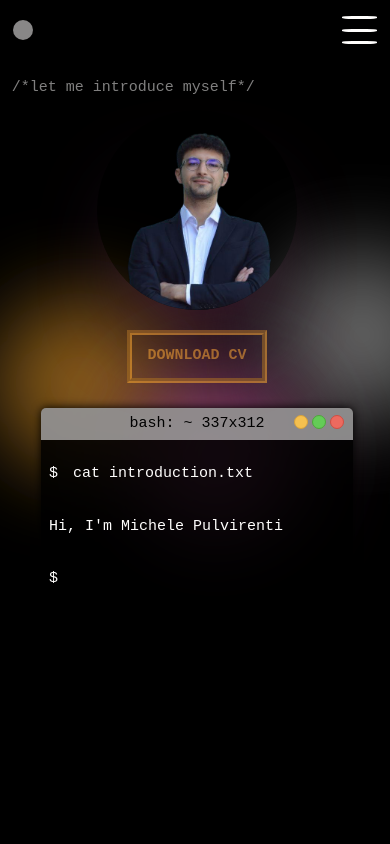
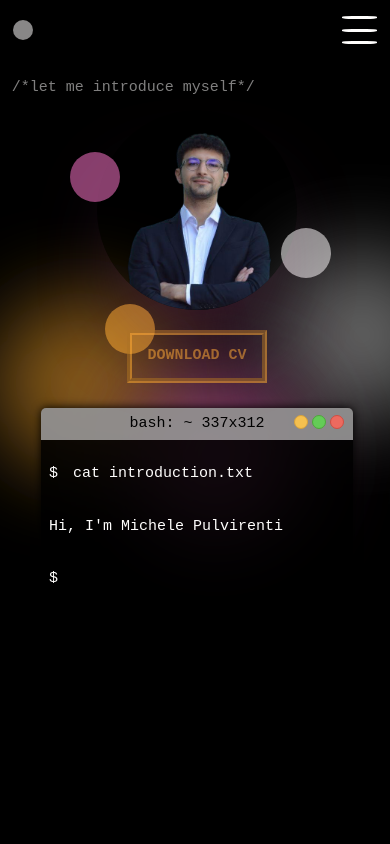
Before and after one commit to MikeCheek/portfolio, a Gatsby site: page / in a window 390 px wide. Shown: the top 844 px of the page. Built offline with nearby package versions, Linux system fonts and the light colour scheme; Gatsby itself is replaced by a stand-in of ours.

Commit message:
Fixed things and added lost features (by mistake)

```diff
--- a/src/atoms/parallax/parallax.module.scss
+++ b/src/atoms/parallax/parallax.module.scss
@@ -1,6 +1,6 @@
 .parallaxWrap {
   position: absolute;
-  width: 70%;
+  width: 90%;
   height: 90vh;
   overflow: hidden;
   display: flex;
@@ -8,6 +8,9 @@
   align-items: center;
   top: 0;
   left: 0;
+  @media screen and (min-width: '768px') {
+    width: 70%;
+  }
 }
 .parallaxWrap span {
   position: absolute;
@@ -17,23 +20,35 @@
   border: none;
 }
 .parallaxWrap span:nth-child(1) {
-  top: 60%;
+  top: 30%;
   left: 80%;
   background: var(--transparent-white);
   //box-shadow: 0 0 50px 50px var(--transparent-white);
   z-index: 3;
+  @media screen and (min-width: '768px') {
+    top: 60%;
+    left: 80%;
+  }
 }
 .parallaxWrap span:nth-child(2) {
-  top: 70%;
-  left: 40%;
+  top: 40%;
+  left: 30%;
   background: var(--transparent-orange);
   //box-shadow: 0 0 50px 50px var(--transparent-orange);
   z-index: 3;
+  @media screen and (min-width: '768px') {
+    top: 70%;
+    left: 40%;
+  }
 }
 .parallaxWrap span:nth-child(3) {
-  top: 40%;
-  left: 25%;
+  top: 20%;
+  left: 20%;
   background: var(--transparent-pink);
   //box-shadow: 0 0 50px 50px var(--transparent-pink);
   z-index: 3;
+  @media screen and (min-width: '768px') {
+    top: 40%;
+    left: 25%;
+  }
 }
--- a/src/atoms/parallax/parallax.tsx
+++ b/src/atoms/parallax/parallax.tsx
@@ -3,7 +3,7 @@ import * as styles from './parallax.module.scss'
 
 const Parallax = (): JSX.Element => {
 
-    const parallax = (event: any) => {
+    const parallax = (event: MouseEvent) => {
         document.getElementById("wrap")?.childNodes.forEach((shift: any) => {
             const position = shift.getAttribute("id");
             const x = (window.innerWidth - event.pageX * parseInt(position || "1")) / 90;
@@ -13,8 +13,18 @@ const Parallax = (): JSX.Element => {
         });
     }
 
+    const parallaxTouch = (event: TouchEvent) => {
+        document.getElementById("wrap")?.childNodes.forEach((shift: any) => {
+            const position = shift.getAttribute("id");
+            const x = (window.innerWidth - event.touches[0].pageX * parseInt(position || "1")) / 90;
+
+            shift.style.transform = `translateX(${x}px)`;
+        });
+    }
+
     useEffect(() => {
         document.addEventListener("mousemove", parallax);
+        document.addEventListener("touchmove", parallaxTouch, { passive: true })
         return () => {
             document.removeEventListener("mousemove", parallax);
         }
--- a/src/components/bashWindow/bashWindow.tsx
+++ b/src/components/bashWindow/bashWindow.tsx
@@ -60,7 +60,6 @@ const BashWindow = ({ children }: BashWindowProps): JSX.Element => {
 
     const handleTwoTouchesMove = (event: TouchEvent) => {
         event.preventDefault();
-        calculateDim()
         const first: Touch = event.touches.item(0)!;
         const second: Touch = event.touches.item(1)!;
         const offXAfter: number = first.clientX > second.clientX ? first.clientX - second.clientX : second.clientX - first.clientX;
@@ -71,6 +70,7 @@ const BashWindow = ({ children }: BashWindowProps): JSX.Element => {
             elmnt.style.width = `${startW + (offXAfter - startX) / 2}px`
             elmnt.style.height = `${startH + (offYAfter - startY) / 2}px`
         }
+        calculateDim()
         event.preventDefault();
     }
 
--- a/src/components/hero/hero.module.scss
+++ b/src/components/hero/hero.module.scss
@@ -1,9 +1,5 @@
 .parallax {
-  display: none;
   z-index: -1;
-  @media screen and (min-width: '768px') {
-    display: inherit;
-  }
 }
 .sectionWrap {
   display: flex;
```
